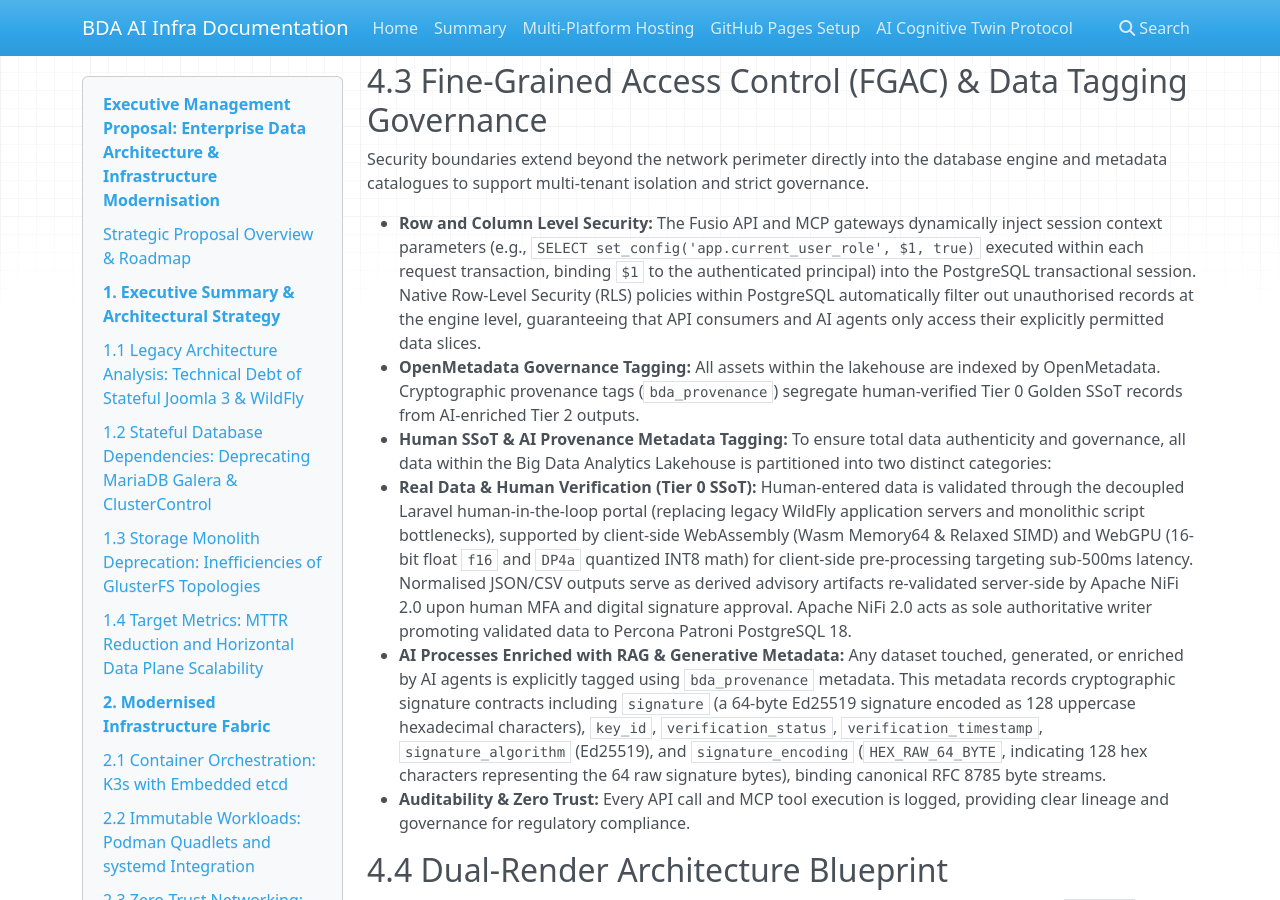
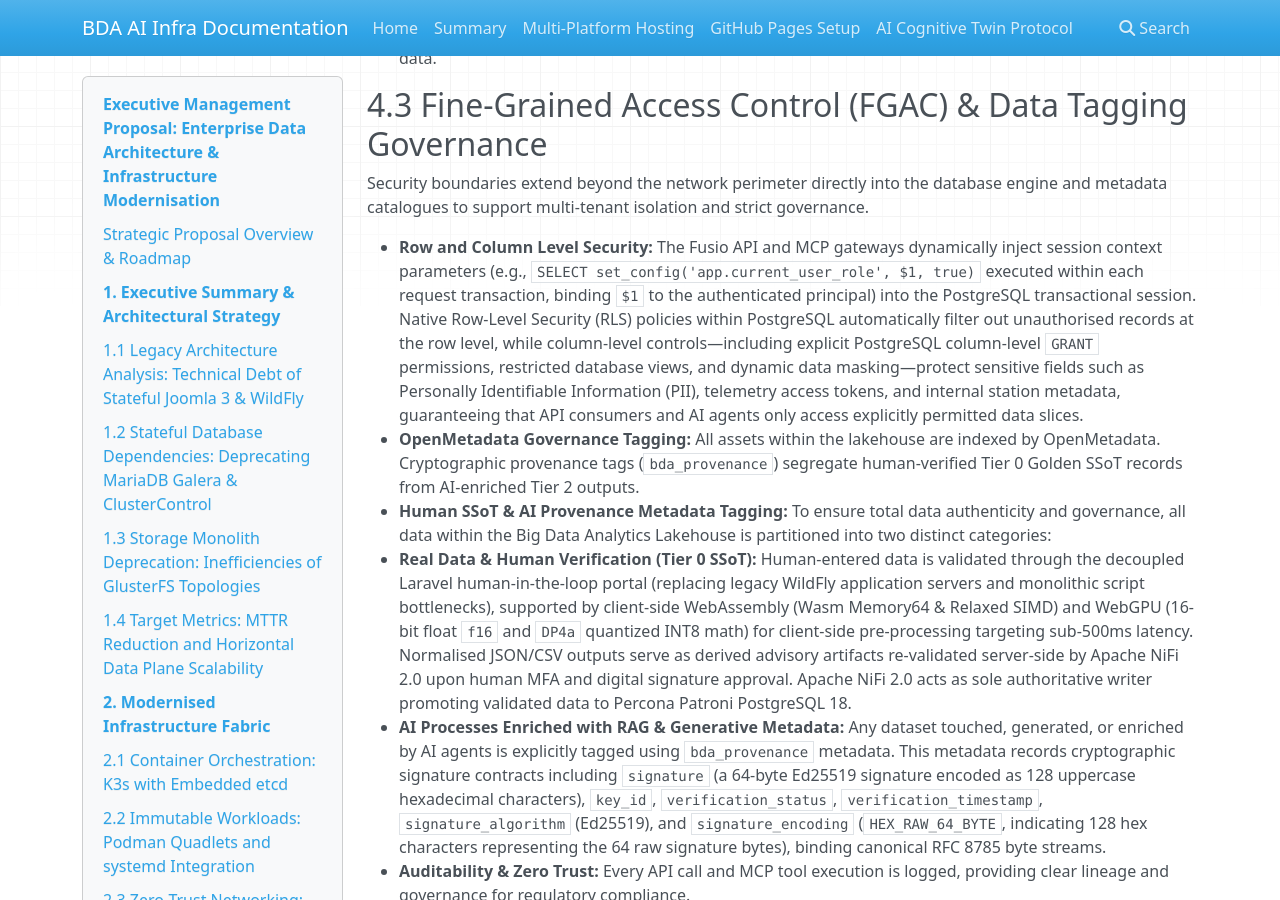
Before and after one commit to linuxmalaysia/bda-ai-infra, an MkDocs documentation site: the page built from docs/IT-MANAGEMENT-PROPOSAL.md, in a window 1280 px wide and 900 px high, scrolled down 17134 px. Built offline with MkDocs 1.6.1, drawn with Linux system fonts in a browser that asks for light colours; nearby versions of some CDN libraries; some of the changed text lies outside the part shown.

Commit message:
docs: address PR feedback for Chapter 4 of IT Management Proposal
- Clarify OpenAPI 3.0 and TypeSchema as contract definitions with runtime schema validation performed by Fusio/PSX engine and endpoint-level checks
- Explicitly detail column-level controls (PostgreSQL column-level GRANT permissions, restricted database views, dynamic data masking) protecting sensitive fields (PII, telemetry access tokens, station metadata)
- Re-verify unit test suite pass

Co-authored-by: google-labs-jules[bot] <161369871+google-labs-jules[bot]@users.noreply.github.com>

```diff
--- a/docs/IT-MANAGEMENT-PROPOSAL.md
+++ b/docs/IT-MANAGEMENT-PROPOSAL.md
@@ -648,7 +648,7 @@ To transform our national data infrastructure from a passive, siloed repository
 
 To eradicate vendor lock-in and enable universal, bidirectional interoperability, the infrastructure relies on a decoupled, API-first gateway layer. The legacy monolithic application servers are fully deprecated in favour of the Fusio API Server gateway.
 
-* **Standardised Ingress & Egress:** The Fusio API Server exposes unified endpoints utilising REST and gRPC over HTTPS (ports 8080 and 443). Data contracts are strictly enforced at the perimeter using OpenAPI 3.0 and TypeSchema specifications, automatically rejecting payloads that violate structural or type boundaries before they enter the processing queues.
+* **Standardised Ingress & Egress:** The Fusio API Server exposes unified endpoints utilising REST and gRPC over HTTPS (ports 8080 and 443). Data contracts are formally declared using OpenAPI 3.0 and TypeSchema specifications. Runtime schema validation is enforced by the Fusio/PSX schema validation engine alongside endpoint-level structural checks, automatically rejecting payloads that violate type or boundary constraints before they enter processing queues.
 * **Authentication & Rate Limiting:** All API transactions demand OAuth2 JWT bearer token authentication federated via Keycloak. The Apache APISIX edge gateway validates these tokens, applies granular rate limiting by consumer IP or tenant ID, and terminates TLS 1.3 connections prior to routing requests to the Fusio backends.
 * **Secure File Egress Pipelines:** For legacy B2B partner integrations and regulatory batch exports, Apache NiFi 2.0 orchestrates scheduled database extraction. These payloads are formatted into CSV or Parquet, secured natively via PGP-encrypted file egress processors (`EncryptContent` using asymmetric public keys), and delivered reliably over automated SFTP pipelines.
 
@@ -664,7 +664,7 @@ To transform the data warehouse into an intelligent, bidirectional hub, the arch
 
 Security boundaries extend beyond the network perimeter directly into the database engine and metadata catalogues to support multi-tenant isolation and strict governance.
 
-* **Row and Column Level Security:** The Fusio API and MCP gateways dynamically inject session context parameters (e.g., `SELECT set_config('app.current_user_role', $1, true)` executed within each request transaction, binding `$1` to the authenticated principal) into the PostgreSQL transactional session. Native Row-Level Security (RLS) policies within PostgreSQL automatically filter out unauthorised records at the engine level, guaranteeing that API consumers and AI agents only access their explicitly permitted data slices.
+* **Row and Column Level Security:** The Fusio API and MCP gateways dynamically inject session context parameters (e.g., `SELECT set_config('app.current_user_role', $1, true)` executed within each request transaction, binding `$1` to the authenticated principal) into the PostgreSQL transactional session. Native Row-Level Security (RLS) policies within PostgreSQL automatically filter out unauthorised records at the row level, while column-level controls—including explicit PostgreSQL column-level `GRANT` permissions, restricted database views, and dynamic data masking—protect sensitive fields such as Personally Identifiable Information (PII), telemetry access tokens, and internal station metadata, guaranteeing that API consumers and AI agents only access explicitly permitted data slices.
 * **OpenMetadata Governance Tagging:** All assets within the lakehouse are indexed by OpenMetadata. Cryptographic provenance tags (`bda_provenance`) segregate human-verified Tier 0 Golden SSoT records from AI-enriched Tier 2 outputs.
 * **Human SSoT & AI Provenance Metadata Tagging:** To ensure total data authenticity and governance, all data within the Big Data Analytics Lakehouse is partitioned into two distinct categories:
   1. **Real Data & Human Verification (Tier 0 SSoT):** Human-entered data is validated through the decoupled Laravel human-in-the-loop portal (replacing legacy WildFly application servers and monolithic script bottlenecks), supported by client-side WebAssembly (Wasm Memory64 & Relaxed SIMD) and WebGPU (16-bit float `f16` and `DP4a` quantized INT8 math) for client-side pre-processing targeting sub-500ms latency. Normalised JSON/CSV outputs serve as derived advisory artifacts re-validated server-side by Apache NiFi 2.0 upon human MFA and digital signature approval. Apache NiFi 2.0 acts as sole authoritative writer promoting validated data to Percona Patroni PostgreSQL 18.
```
